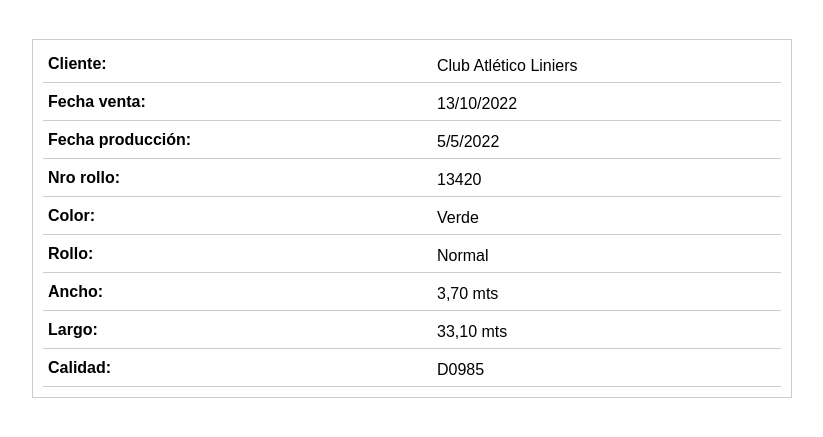
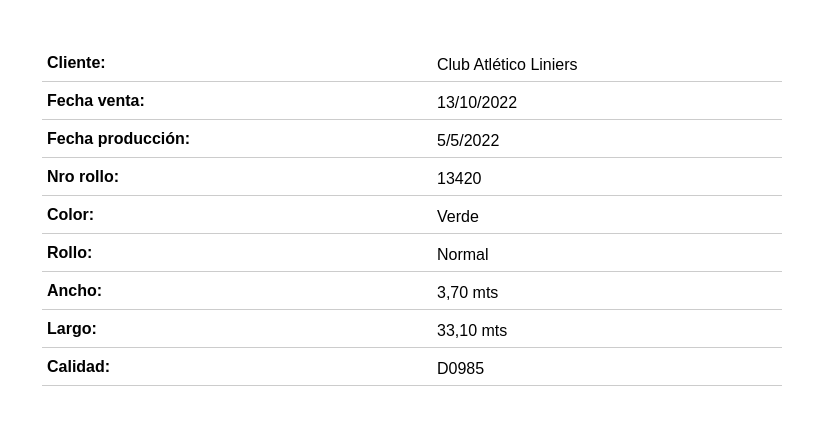
Before and after one commit to santino2003/ForbexQr, a plain HTML site: page index.html in a window 1280 px wide. Shown: the part 65-502 px from the top of the page, without its empty margins (228-1051 px from the left). Drawn offline with Linux system fonts and the light colour scheme.

Commit message:
Sin recuadro

```diff
--- a/styles.css
+++ b/styles.css
@@ -25,7 +25,7 @@ body {
   }
 
   .recuadro {
-    border: 1px solid #ccc; /* Añadimos el borde al recuadro */
+
     padding: 10px; /* Añadimos espacio interno */
   }
 
```
